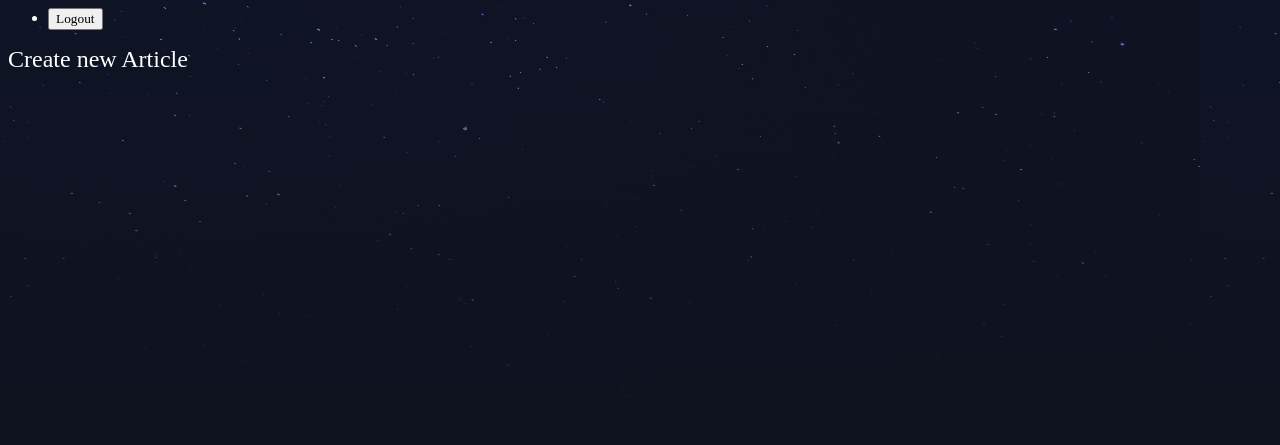
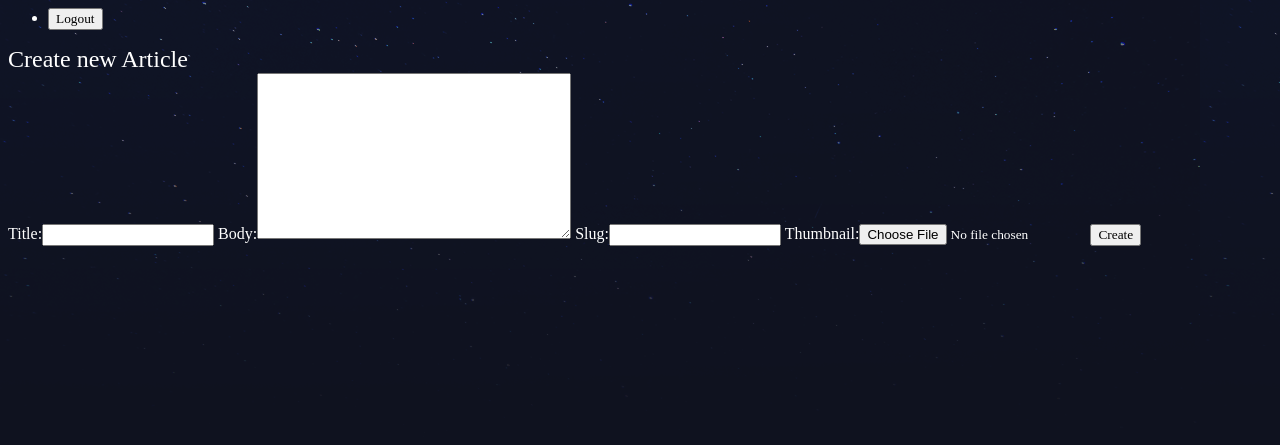
Before and after one commit to Hassan-Latif/Blog-Website, a Django app: page /articles/create/ in a window 1280 px wide. Shown: the top 445 px of the page. Run offline with Django 3.2, Linux system fonts and the light colour scheme; a user stored in the database is signed in.

Commit message:
Users can add articles

```diff
--- /dev/null
+++ b/practice/articles/forms.py
@@ -0,0 +1,7 @@
+from django import forms
+from . import models
+
+class CreateArticle(forms.ModelForm):
+    class Meta:
+        model=models.Article
+        fields=['title','body','slug','thumbnail']
--- a/practice/articles/templates/articles/article_create.html
+++ b/practice/articles/templates/articles/article_create.html
@@ -4,6 +4,12 @@
 
 <div class="create-article">
     <h2>Create new Article</h2>
+    <form class="site-form" action="{% url 'articles:create' %}" method='post' enctype='multipart/form-data'>
+        {% csrf_token %}
+
+        {{form}}
+        <input type="submit" value="Create">
+    </form>
 </div>
 
 {%endblock%}
--- a/practice/articles/views.py
+++ b/practice/articles/views.py
@@ -1,7 +1,8 @@
-from django.shortcuts import render
+from django.shortcuts import render,redirect
 from .models import Article
 from django.http import HttpResponse
 from django.contrib.auth.decorators import login_required
+from . import forms
 # Create your views here.
 def article_list(request):
     articles=Article.objects.all()
@@ -16,4 +17,11 @@ def article_detail(request,slug):
 
 @login_required(login_url='accounts:login')
 def article_create(request):
-    return render(request,'articles/article_create.html')
+    if request.method=='POST':
+        form=forms.CreateArticle(request.POST,request.FILES)
+        if form.is_valid():
+
+            return redirect('articles:list')
+    else:
+        form=forms.CreateArticle()
+    return render(request,'articles/article_create.html',{'form':form})
```
Also changed, not shown: practice/db.sqlite3.
